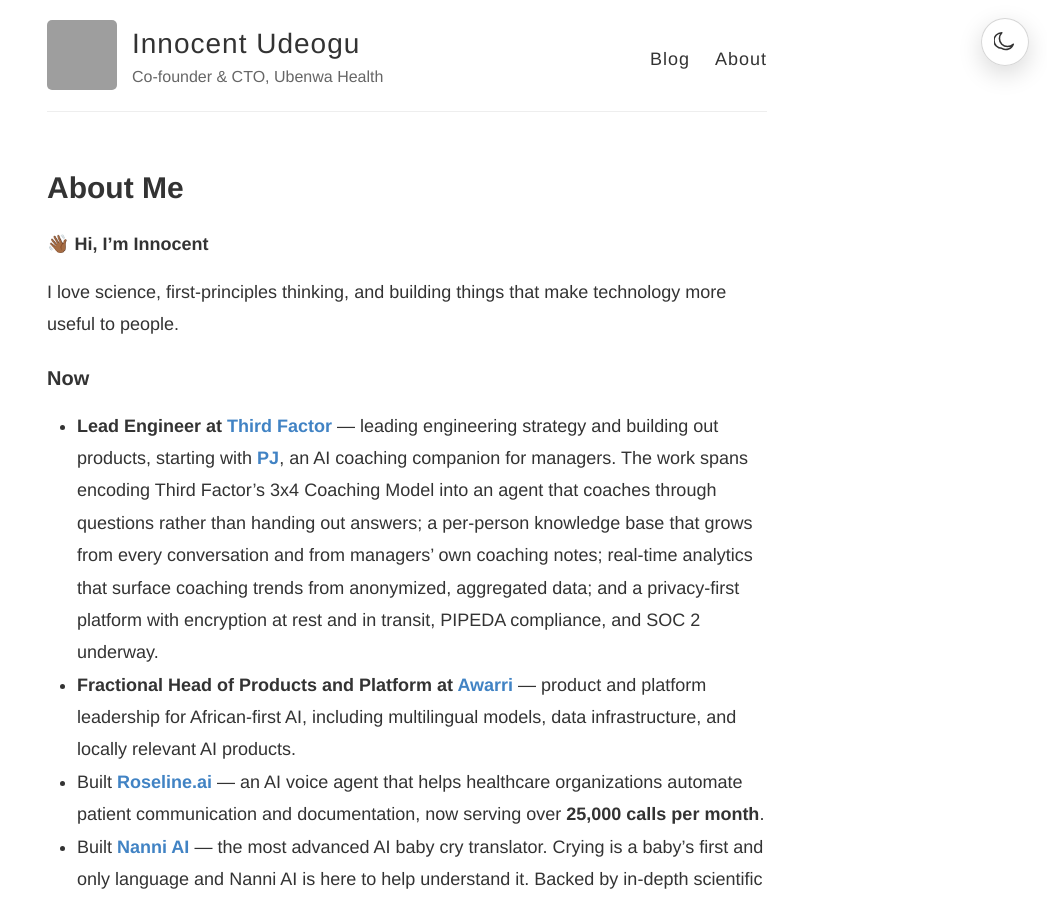
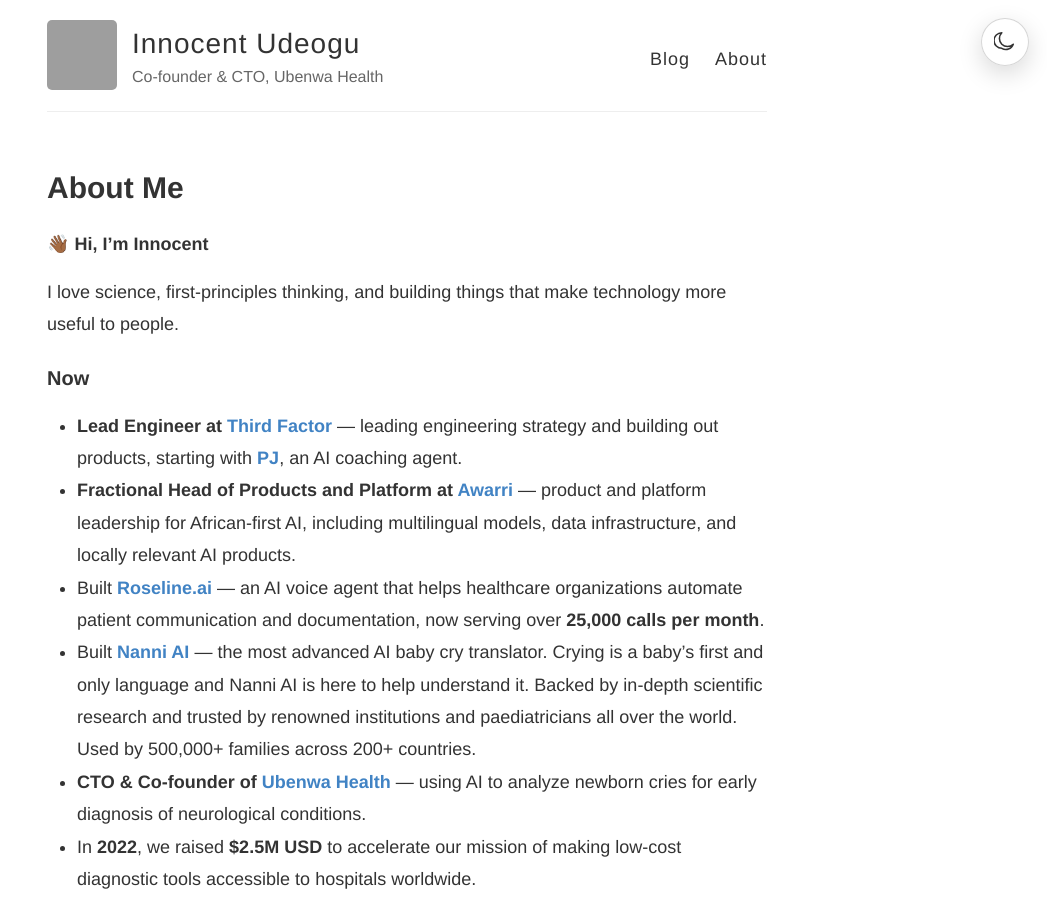
Before and after one commit to Innarticles/Innarticles.github.io, a Jekyll site: the page built from index.md, in a window 1280 px wide and 900 px high. Shown: the whole window, without its empty margins (233-1280 px from the left). Built offline with Jekyll 4.4.1, drawn with Linux system fonts in a browser that asks for light colours; grey boxes are pictures that could not be loaded.

Commit message:
Shorten Third Factor entry
Co-Authored-By: Claude Opus 5.5 <noreply@anthropic.com>
Claude-Session: https://claude.ai/code/session_012iKq8CUhGTRBTekmetB9vX

```diff
--- a/index.md
+++ b/index.md
@@ -10,7 +10,7 @@ I love science, first-principles thinking, and building things that make technol
 
 ### Now
 
-- **Lead Engineer at [Third Factor](https://www.thirdfactor.com/)** — leading engineering strategy and building out products, starting with [**PJ**](https://www.thirdfactor.com/meet-pj/), an AI coaching companion for managers. The work spans encoding Third Factor’s 3x4 Coaching Model into an agent that coaches through questions rather than handing out answers; a per-person knowledge base that grows from every conversation and from managers’ own coaching notes; real-time analytics that surface coaching trends from anonymized, aggregated data; and a privacy-first platform with encryption at rest and in transit, PIPEDA compliance, and SOC 2 underway.
+- **Lead Engineer at [Third Factor](https://www.thirdfactor.com/)** — leading engineering strategy and building out products, starting with [**PJ**](https://www.thirdfactor.com/meet-pj/), an AI coaching agent.
 - **Fractional Head of Products and Platform at [Awarri](https://www.awarri.com/)** — product and platform leadership for African-first AI, including multilingual models, data infrastructure, and locally relevant AI products.
 - Built [**Roseline.ai**](https://roseline.ai) — an AI voice agent that helps healthcare organizations automate patient communication and documentation, now serving over **25,000 calls per month**.
 - Built [**Nanni AI**](https://nanni.ai) — the most advanced AI baby cry translator. Crying is a baby’s first and only language and Nanni AI is here to help understand it. Backed by in-depth scientific research and trusted by renowned institutions and paediatricians all over the world. Used by 500,000+ families across 200+ countries.
```
